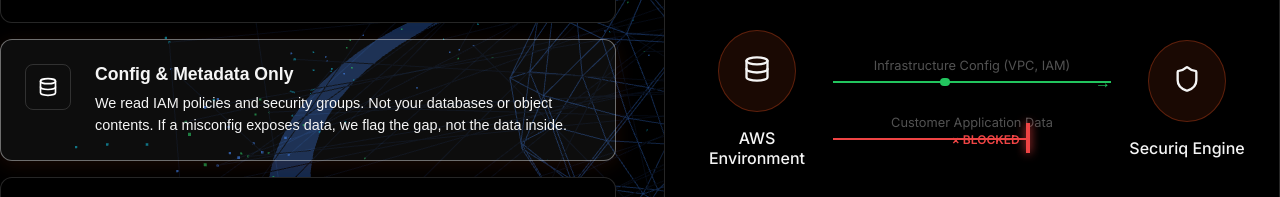
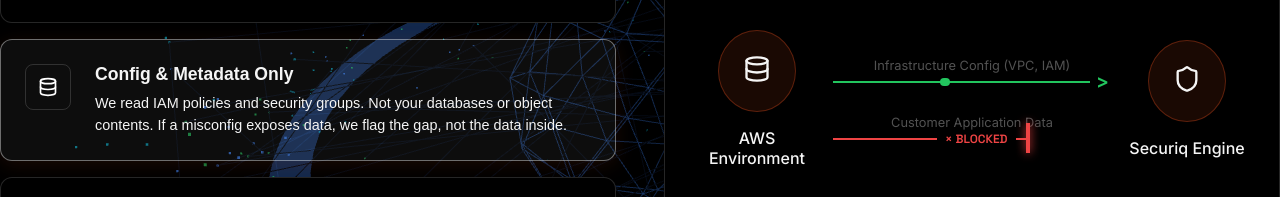
Before and after one commit to erharsh237/securiq, a React (Vite) app: page / in a window 1280 px wide. Both pictures are taken after a click on the button 308 px from the left and 1304 px from the top of the page. Shown: the part 1204-1401 px from the top of the page. Built offline with nearby package versions, Linux system fonts and the light colour scheme; no server answers.

Commit message:
Fixed few design issues

```diff
--- a/src/components/sections/TrustArchitectureSection.css
+++ b/src/components/sections/TrustArchitectureSection.css
@@ -629,3 +629,6 @@
   0% { filter: drop-shadow(0 0 10px rgba(255, 87, 34, 0.2)); transform: scale(1); }
   100% { filter: drop-shadow(0 0 30px rgba(255, 87, 34, 0.8)); transform: scale(1.05); }
 }
+
+.animated-arrow span { position: absolute; right: -4px; top: 50%; transform: translateY(-52%); line-height: 1; font-size: 1.2rem; background: var(--bg-primary); padding: 2px 6px; }
+.animated-block span { position: absolute; right: 12px; top: 50%; transform: translateY(-50%); line-height: 1; font-family: var(--font-display); background: var(--bg-primary); padding: 2px 8px; }
--- a/src/components/sections/TrustArchitectureSection.jsx
+++ b/src/components/sections/TrustArchitectureSection.jsx
@@ -126,11 +126,11 @@ export default function TrustArchitectureSection() {
                     <div className="flow-lines">
                       <div className="flow-line allow-line">
                         <span className="flow-label">Infrastructure Config (VPC, IAM)</span>
-                        <div className="animated-arrow green-arrow">→</div>
+                        <div className="animated-arrow green-arrow"><span>&gt;</span></div>
                       </div>
                       <div className="flow-line deny-line">
                         <span className="flow-label">Customer Application Data</span>
-                        <div className="animated-block red-block">× BLOCKED</div>
+                        <div className="animated-block red-block"><span>× BLOCKED</span></div>
                       </div>
                     </div>
                     <div className="flow-dest">
```
